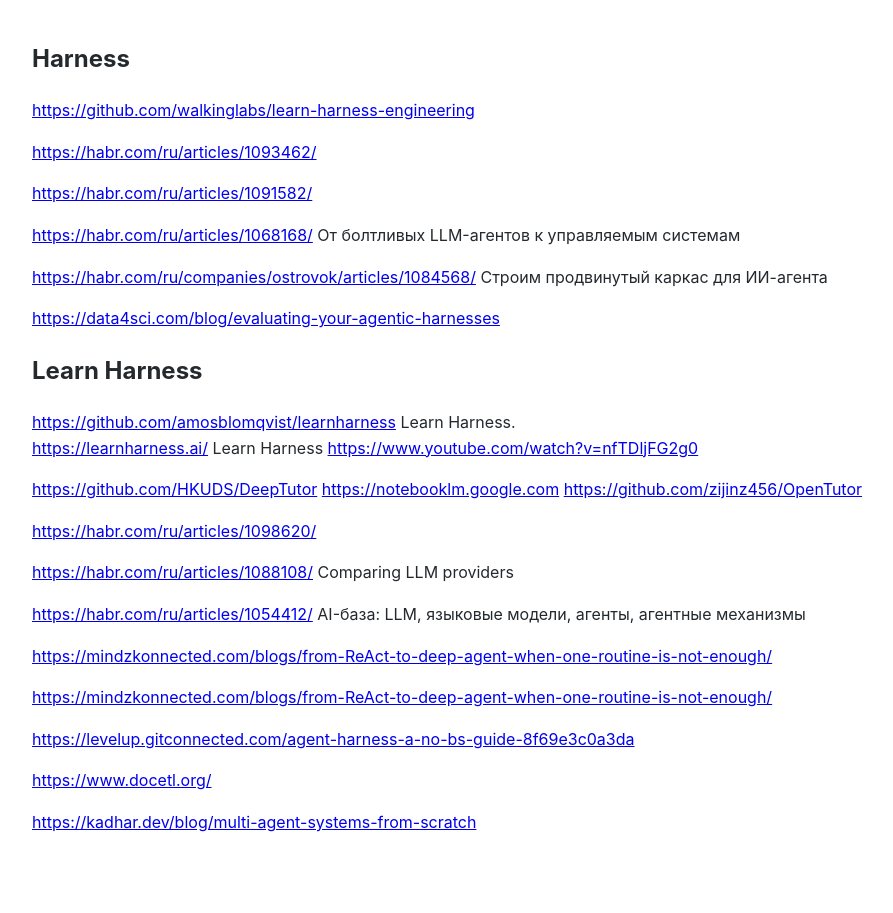
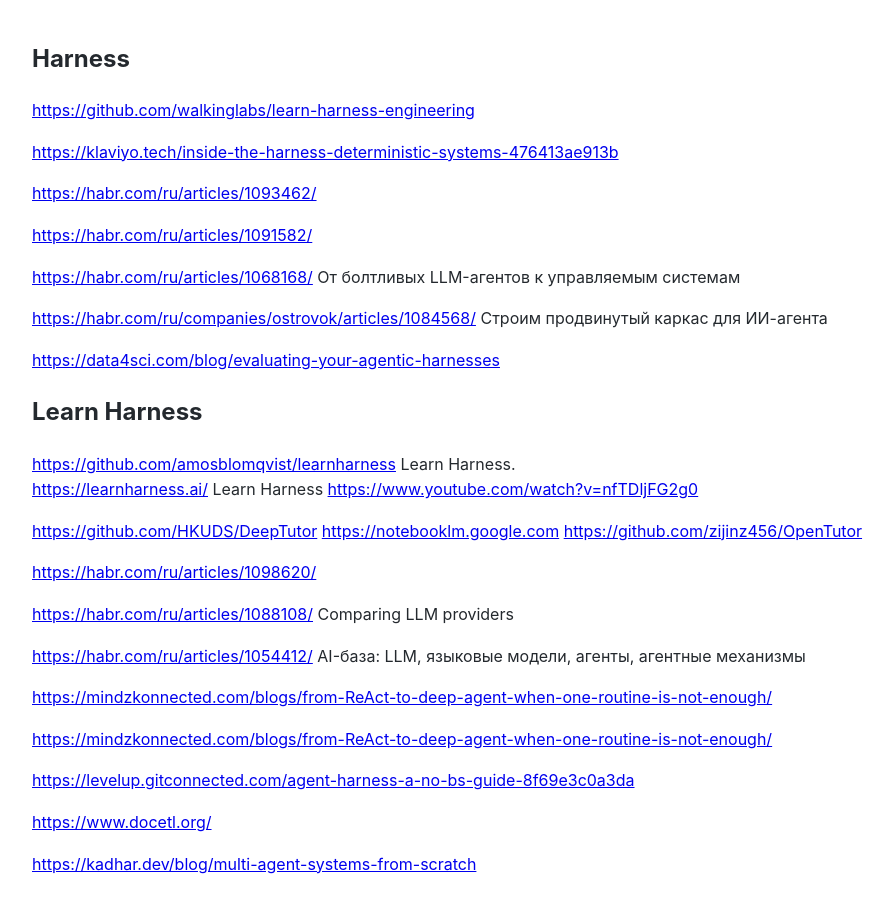
Before and after one commit to Michael-Lubinsky/michael-lubinsky.github.com, a Jekyll site: the page built from ml/harness.md, in a window 1280 px wide. Shown: the whole page, without its empty margins (158-1051 px from the left). Built offline with Jekyll 4.4.1, drawn with Linux system fonts in a browser that asks for light colours; our own code applies the rules of GitHub Pages for plain Markdown files.

Commit message:
Update harness.md with more resources
Added additional links related to Harness.

```diff
--- a/ml/harness.md
+++ b/ml/harness.md
@@ -1,6 +1,8 @@
 ## Harness
 
 <https://github.com/walkinglabs/learn-harness-engineering>
+
+<https://klaviyo.tech/inside-the-harness-deterministic-systems-476413ae913b>
 
 <https://habr.com/ru/articles/1093462/>
 
```
